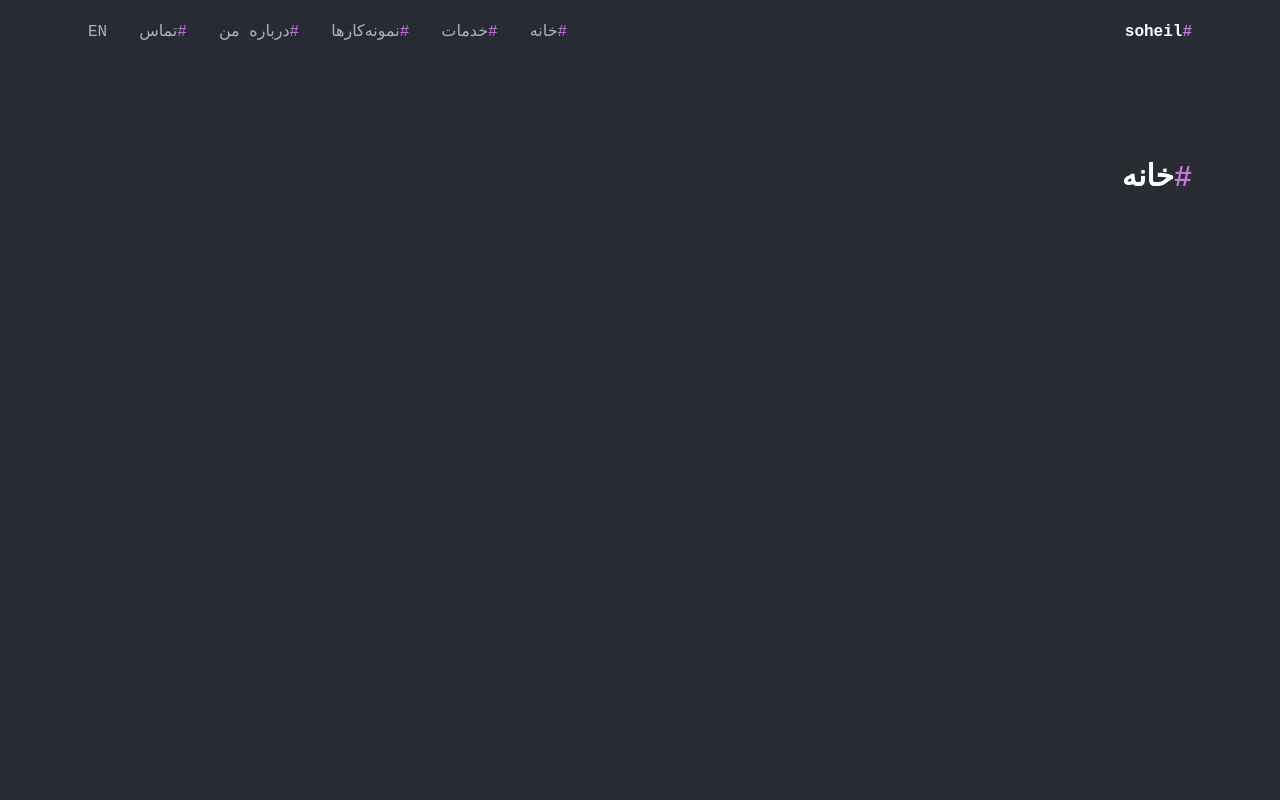
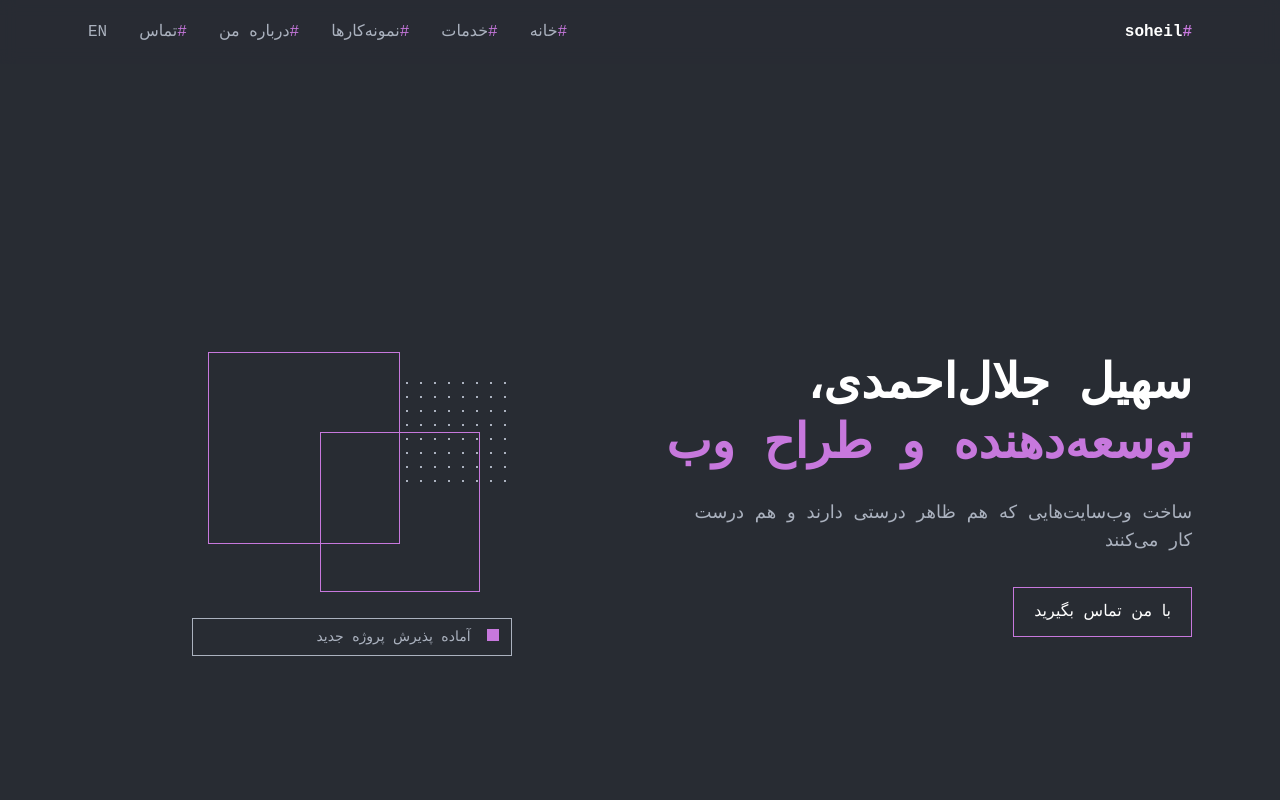
Before and after one commit to SoheilJA/my-react-portfolio, a Vue app: page / in a window 1280 px wide. Shown: the top 800 px of the page. Built offline with nearby package versions, Linux system fonts and the light colour scheme.

Commit message:
افزودن بخش Hero

```diff
--- /dev/null
+++ b/src/components/HeroSection.vue
@@ -0,0 +1,34 @@
+<template>
+  <section
+    id="home"
+    class="grid min-h-screen items-center gap-12 py-16 md:grid-cols-2"
+  >
+    <div>
+      <h1 class="text-4xl font-bold leading-tight text-white md:text-5xl">
+        {{ $t("hero.title_1") }}
+        <span class="text-accent">{{ $t("hero.title_2") }}</span>
+      </h1>
+      <p class="mt-6 text-lg">{{ $t("hero.subtitle") }}</p>
+      <a
+        href="#contact"
+        class="mt-8 inline-block border border-accent px-5 py-3 text-white transition hover:bg-accent/20"
+      >
+        {{ $t("hero.cta") }}
+      </a>
+    </div>
+
+    <div class="relative mx-auto h-80 w-80">
+      <div class="absolute left-4 top-4 h-48 w-48 border border-accent"></div>
+      <div
+        class="absolute bottom-16 right-8 h-40 w-40 border border-accent"
+      ></div>
+      <div class="dots absolute right-0 top-10 h-28 w-28"></div>
+      <div
+        class="absolute bottom-0 left-0 right-0 border border-muted px-3 py-2 text-sm"
+      >
+        <span class="me-2 inline-block h-3 w-3 bg-accent"></span>
+        {{ $t("hero.status") }}
+      </div>
+    </div>
+  </section>
+</template>
--- a/src/data/content.json
+++ b/src/data/content.json
@@ -23,6 +23,26 @@
         "hero.tagline": {
             "fa": "از ایده تا پیاده‌سازی",
             "en": "From Idea to Implementation"
+        },
+        "hero.title_1": {
+            "fa": "سهیل جلال‌احمدی،",
+            "en": "Soheil JalalAhmadi is a"
+        },
+        "hero.title_2": {
+            "fa": "توسعه‌دهنده و طراح وب",
+            "en": "web developer & designer"
+        },
+        "hero.subtitle": {
+            "fa": "ساخت وب‌سایت‌هایی که هم ظاهر درستی دارند و هم درست کار می‌کنند",
+            "en": "Building websites that look right and run right"
+        },
+        "hero.cta": {
+            "fa": "با من تماس بگیرید",
+            "en": "Contact me"
+        },
+        "hero.status": {
+            "fa": "آماده پذیرش پروژه جدید",
+            "en": "Open for new projects"
         }
     }
 }
--- a/src/pages/HomePage.vue
+++ b/src/pages/HomePage.vue
@@ -1,15 +1,17 @@
 <script setup>
-import SiteHeader from '../components/SiteHeader.vue'
+import SiteHeader from "../components/SiteHeader.vue";
+import HeroSection from "../components/HeroSection.vue";
 
-const sections = ['home', 'services', 'works', 'about', 'contact']
+const sections = ["services", "works", "about", "contact"];
 </script>
 
 <template>
   <SiteHeader />
   <main class="mx-auto max-w-6xl px-6 pt-24">
+    <HeroSection />
     <section v-for="s in sections" :id="s" :key="s" class="min-h-screen py-16">
       <h2 class="text-3xl font-bold text-white">
-        <span class="text-accent">#</span>{{ $t('nav.' + s) }}
+        <span class="text-accent">#</span>{{ $t("nav." + s) }}
       </h2>
     </section>
   </main>
--- a/src/style.css
+++ b/src/style.css
@@ -20,3 +20,11 @@ html {
 section {
   scroll-margin-top: 5rem;
 }
+
+.dots {
+  background-image: radial-gradient(
+    var(--color-muted) 1.5px,
+    transparent 1.5px
+  );
+  background-size: 14px 14px;
+}
```
